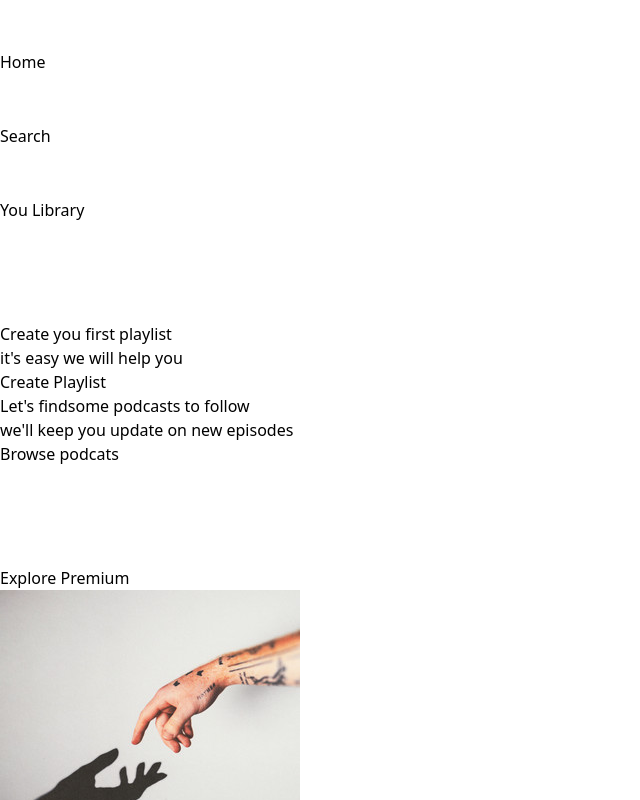
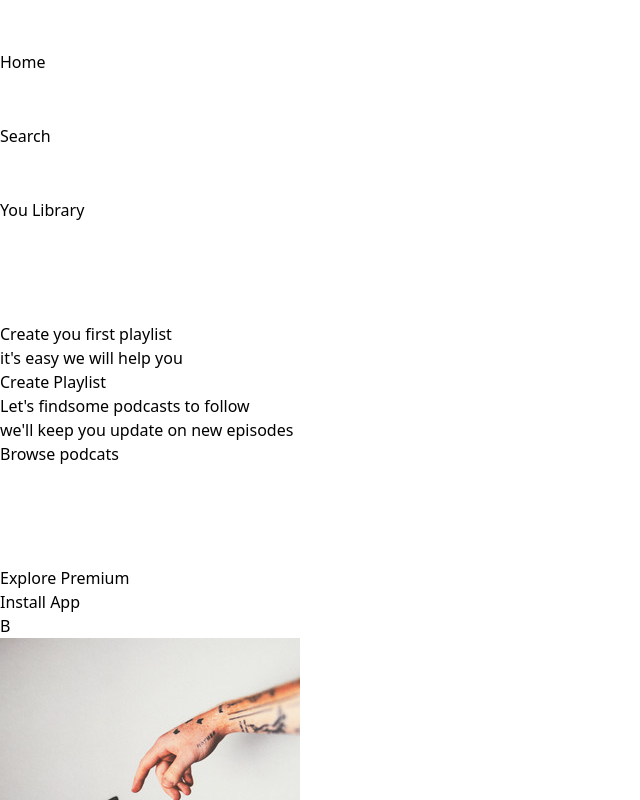
Before and after one commit to Brunogabriel-dev/clone-spotify, a React (Vite) app: page / in a window 1280 px wide. Shown: the top 800 px of the page, without its empty margins (0-640 px from the left). Built offline with nearby package versions, Linux system fonts and the light colour scheme.

Commit message:
Inclusão de texto

```diff
--- a/src/components/Navbar.jsx
+++ b/src/components/Navbar.jsx
@@ -10,7 +10,9 @@ const Navbar = () => {
         <img className='w-8 bg-black p-2 rounded-2xl cursor-pointer' src={assets.arrow_right} alt="" />
       </div>
       <div className='flex items-center gap-4'>
-        <p className='bg-white text-black text-[15px] px-4 py-1 rounded-2xl hidden md:block'>Explore Premium</p>
+        <p className='bg-white text-black text-[15px] px-4 py-1 rounded-2xl hidden md:block cursor-pointer'>Explore Premium</p>
+        <p className='bg-black py-1 px-3 rounded-2xl text-[15px] cursor-pointer'>Install App</p>
+        <p className='bg-purple-500 text-black w-7 h-7 rounded-full flex items-center justify-center'>B</p>
       </div>
 
     </div>
```
